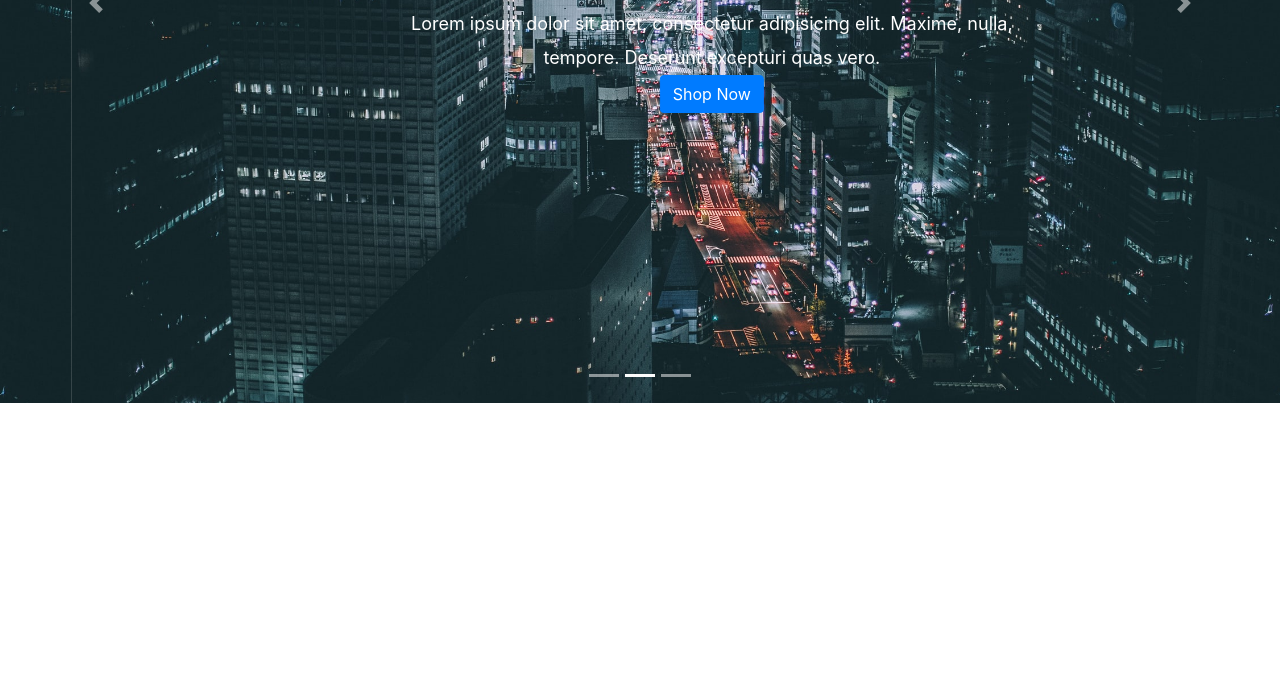
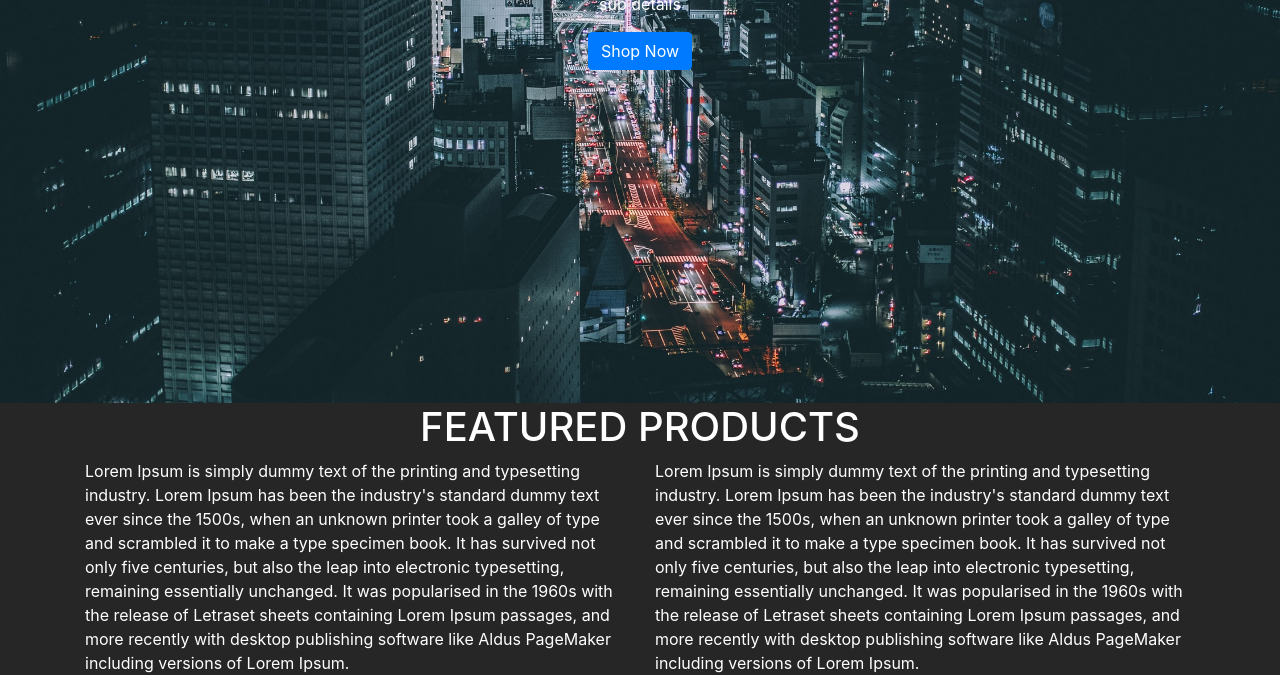
Before and after one commit to iamjayy/carlos-ecommerce, a plain HTML site: page index.html in a window 1280 px wide. Shown: the part 397-1072 px from the top of the page. Before the commit the page ends 800 px from the top, so only its background shows below. Drawn offline with nearby package versions, Linux system fonts and the light colour scheme; a script that the page names is missing.

Commit message:
products

```diff
--- a/app.js
+++ /dev/null
@@ -1,5 +0,0 @@
-//sticky nav on scroll
-window.addEventListener("scroll", () => {
-  const header = document.querySelector("header");
-  header.classList.toggle("sticky", window.scrollY > 0);
-});
--- a/index.html
+++ b/index.html
@@ -2,7 +2,10 @@
 <html lang="en">
   <head>
     <meta charset="UTF-8" />
-    <meta name="viewport" content="width=device-width, initial-scale=1.0" />
+    <meta
+      name="viewport"
+      content="width=device-width, initial-scale=1, minimum-scale=1, maximum-scale=1"
+    />
     <meta http-equiv="X-UA-Compatible" content="ie=edge" />
     <link
       rel="stylesheet"
@@ -11,11 +14,12 @@
       crossorigin="anonymous"
     />
     <script src="https://ajax.googleapis.com/ajax/libs/jquery/3.3.1/jquery.min.js"></script>
-
     <link rel="stylesheet" href="./style/style.css" />
     <title>Document</title>
   </head>
   <body>
+    <!--NAVBAR START-->
+    <header>
       <nav class="navbar navbar-expand-lg navbar-light fixed-top">
         <div class="container">
           <a class="navbar-brand" href="#">Logo</a>
@@ -49,103 +53,49 @@
           </div>
         </div>
       </nav>
+      <!--PRODUCTS END-->
 
-    <div
-      id="carouselExampleIndicators"
-      class="carousel slide"
-      data-ride="carousel"
-    >
-      <ol class="carousel-indicators">
-        <li
-          data-target="#carouselExampleIndicators"
-          data-slide-to="0"
-          class="active"
-        ></li>
-        <li data-target="#carouselExampleIndicators" data-slide-to="1"></li>
-        <li data-target="#carouselExampleIndicators" data-slide-to="2"></li>
-      </ol>
-      <div class="carousel-inner">
-        <div class="carousel-item active">
-          <img
-            class="d-block w-100"
-            src="./img/images/city.jpeg"
-            alt="First slide"
-          />
-          <div class="carousel-caption d-none d-md-block">
-            <h5>Slider One Item</h5>
-            <p>
-              Lorem ipsum dolor sit amet, consectetur adipisicing elit. Maxime,
-              nulla, tempore. Deserunt excepturi quas vero.
-            </p>
-            <button class="btn btn-primary" type="button">Shop Now</button>
+      <!--HERO START-->
+      <h1 class="hero-caption">name here</h1>
+      <p class="hero-caption">sub details</p>
+      <button type="button" class="btn btn-primary">Shop Now</button>
+      <!--HERO END-->
+    </header>
+
+    <!--PRODUCTS START-->
+    <div class="container products">
+      <div class="row">
+        <div class="col text-center">
+          <h1>FEATURED PRODUCTS</h1>
         </div>
       </div>
-        <div class="carousel-item">
-          <img
-            class="d-block w-100"
-            src="./img/images/city.jpeg"
-            alt="Second slide"
-          />
-          <div class="carousel-caption d-none d-md-block">
-            <h5>Slider One Item</h5>
-            <p>
-              Lorem ipsum dolor sit amet, consectetur adipisicing elit. Maxime,
-              nulla, tempore. Deserunt excepturi quas vero.
-            </p>
-            <button class="btn btn-primary" type="button">Shop Now</button>
+      <div class="row">
+        <div class="col-md-6">
+          Lorem Ipsum is simply dummy text of the printing and typesetting
+          industry. Lorem Ipsum has been the industry's standard dummy text ever
+          since the 1500s, when an unknown printer took a galley of type and
+          scrambled it to make a type specimen book. It has survived not only
+          five centuries, but also the leap into electronic typesetting,
+          remaining essentially unchanged. It was popularised in the 1960s with
+          the release of Letraset sheets containing Lorem Ipsum passages, and
+          more recently with desktop publishing software like Aldus PageMaker
+          including versions of Lorem Ipsum.
         </div>
-        </div>
-        <div class="carousel-item">
-          <img
-            class="d-block w-100"
-            src="./img/images/hero.jpeg"
-            alt="Third slide"
-          />
-          <div class="carousel-caption d-none d-md-block">
-            <h5>Slider One Item</h5>
-            <p>
-              Lorem ipsum dolor sit amet, consectetur adipisicing elit. Maxime,
-              nulla, tempore. Deserunt excepturi quas vero.
-            </p>
-            <button class="btn btn-primary" type="button">Shop Now</button>
+        <div class="col-md-6">
+          Lorem Ipsum is simply dummy text of the printing and typesetting
+          industry. Lorem Ipsum has been the industry's standard dummy text ever
+          since the 1500s, when an unknown printer took a galley of type and
+          scrambled it to make a type specimen book. It has survived not only
+          five centuries, but also the leap into electronic typesetting,
+          remaining essentially unchanged. It was popularised in the 1960s with
+          the release of Letraset sheets containing Lorem Ipsum passages, and
+          more recently with desktop publishing software like Aldus PageMaker
+          including versions of Lorem Ipsum.
         </div>
       </div>
     </div>
-      <a
-        class="carousel-control-prev"
-        href="#carouselExampleIndicators"
-        role="button"
-        data-slide="prev"
-      >
-        <span class="carousel-control-prev-icon" aria-hidden="true"></span>
-        <span class="sr-only">Previous</span>
-      </a>
-      <a
-        class="carousel-control-next"
-        href="#carouselExampleIndicators"
-        role="button"
-        data-slide="next"
-      >
-        <span class="carousel-control-next-icon" aria-hidden="true"></span>
-        <span class="sr-only">Next</span>
-      </a>
-    </div>
+    <!--PRODUCTS START-->
 
     <script src="app.js"></script>
-    <script
-      src="https://code.jquery.com/jquery-3.5.1.slim.min.js"
-      integrity="sha384-DfXdz2htPH0lsSSs5nCTpuj/zy4C+OGpamoFVy38MVBnE+IbbVYUew+OrCXaRkfj"
-      crossorigin="anonymous"
-    ></script>
-    <script
-      src="https://cdn.jsdelivr.net/npm/popper.js@1.16.0/dist/umd/popper.min.js"
-      integrity="sha384-Q6E9RHvbIyZFJoft+2mJbHaEWldlvI9IOYy5n3zV9zzTtmI3UksdQRVvoxMfooAo"
-      crossorigin="anonymous"
-    ></script>
-    <script
-      src="https://stackpath.bootstrapcdn.com/bootstrap/4.5.0/js/bootstrap.min.js"
-      integrity="sha384-OgVRvuATP1z7JjHLkuOU7Xw704+h835Lr+6QL9UvYjZE3Ipu6Tp75j7Bh/kR0JKI"
-      crossorigin="anonymous"
-    ></script>
   </body>
 </html>
--- a/style/style.css
+++ b/style/style.css
@@ -1,30 +1,25 @@
-.carousel-item {
+body {
+  background: #262626;
+  color: white;
+}
+
+/*HERO*/
+header {
   height: 100vh;
-  min-height: 300px;
-  background: no-repeat center center scroll;
-  -webkit-background-size: cover;
-  -moz-background-size: cover;
-  -o-background-size: cover;
+  background-image: url("../img/images/city.jpeg");
+  /* flex-box */
+  display: flex;
+  flex-direction: column;
+  align-items: center;
+  justify-content: center;
   background-size: cover;
 }
-.carousel-caption {
-  bottom: 270px;
+.hero-caption {
+  color: white;
 }
+/*HERO END*/
 
-.carousel-caption h5 {
-  font-size: 45px;
-  text-transform: uppercase;
-  letter-spacing: 2px;
-  margin-top: 25px;
-}
-
-.carousel-caption p {
-  width: 75%;
-  margin: auto;
-  font-size: 18px;
-  line-height: 1.9;
-}
-
+/*NAVBAR START*/
 .navbar-light .navbar-brand {
   color: #fff;
   font-size: 25px;
@@ -32,42 +27,35 @@
   font-weight: bold;
   letter-spacing: 2px;
 }
-
 .navbar-light .navbar-nav .active > .nav-link,
 .navbar-light .navbar-nav .nav-link.active,
 .navbar-light .navbar-nav .nav-link.show,
 .navbar-light .navbar-nav .show > .nav-link {
   color: #fff;
 }
-
 .navbar-light .navbar-nav .nav-link {
   color: #fff;
 }
-
 .navbar-toggler {
   background: #fff;
 }
-
 .navbar-nav {
   text-align: center;
 }
-
 .nav-link {
   padding: 0.2rem 1rem;
 }
-
 .nav-link.active,
 .nav-link:focus {
   color: #fff;
 }
-
 .navbar-toggler {
   padding: 1px 5px;
   font-size: 18px;
   line-height: 0.3;
 }
-
 .navbar-light .navbar-nav .nav-link:focus,
 .navbar-light .navbar-nav .nav-link:hover {
   color: #fff;
 }
+/*NAVBAR END*/
```
Lines whose indentation alone changed are shown as unchanged.
